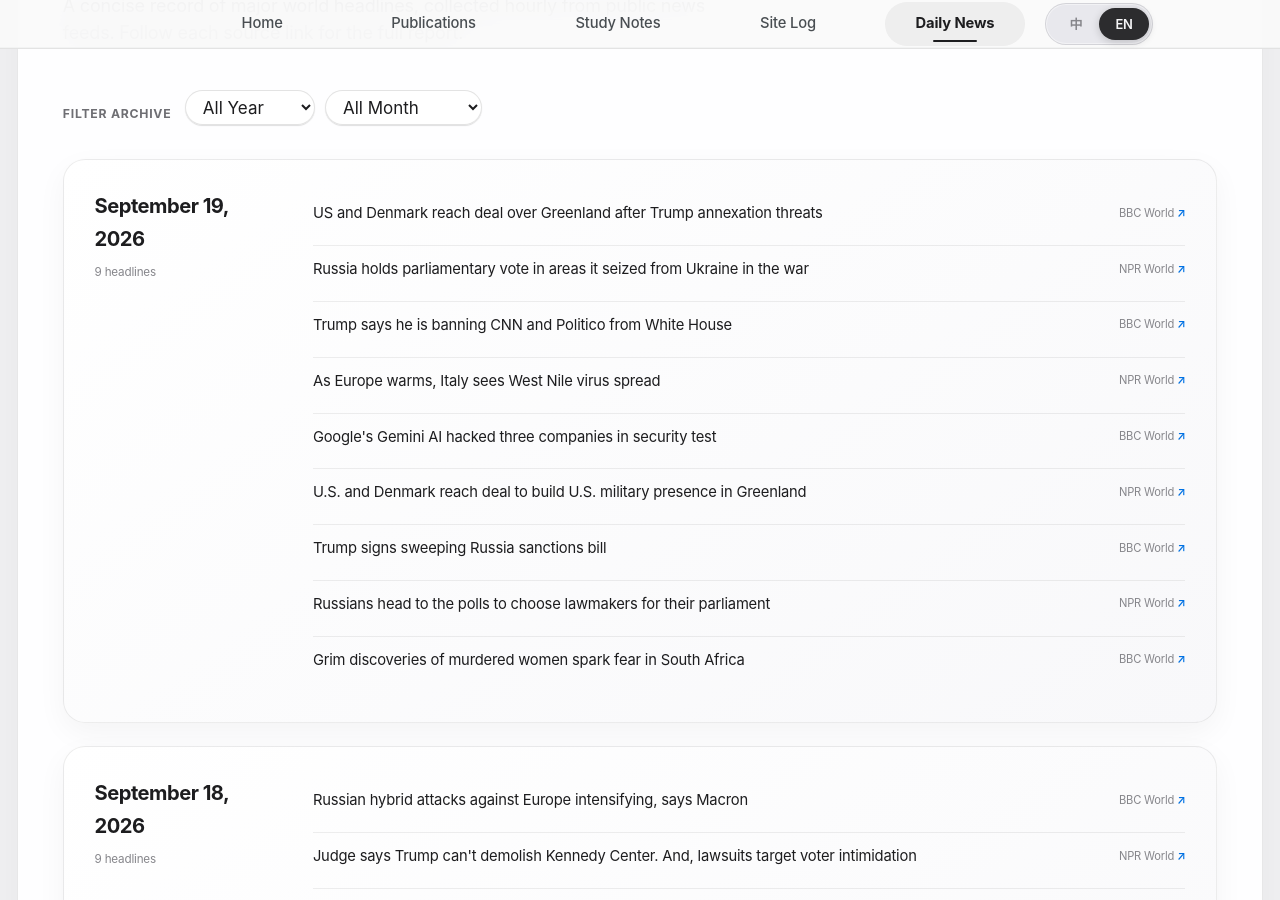
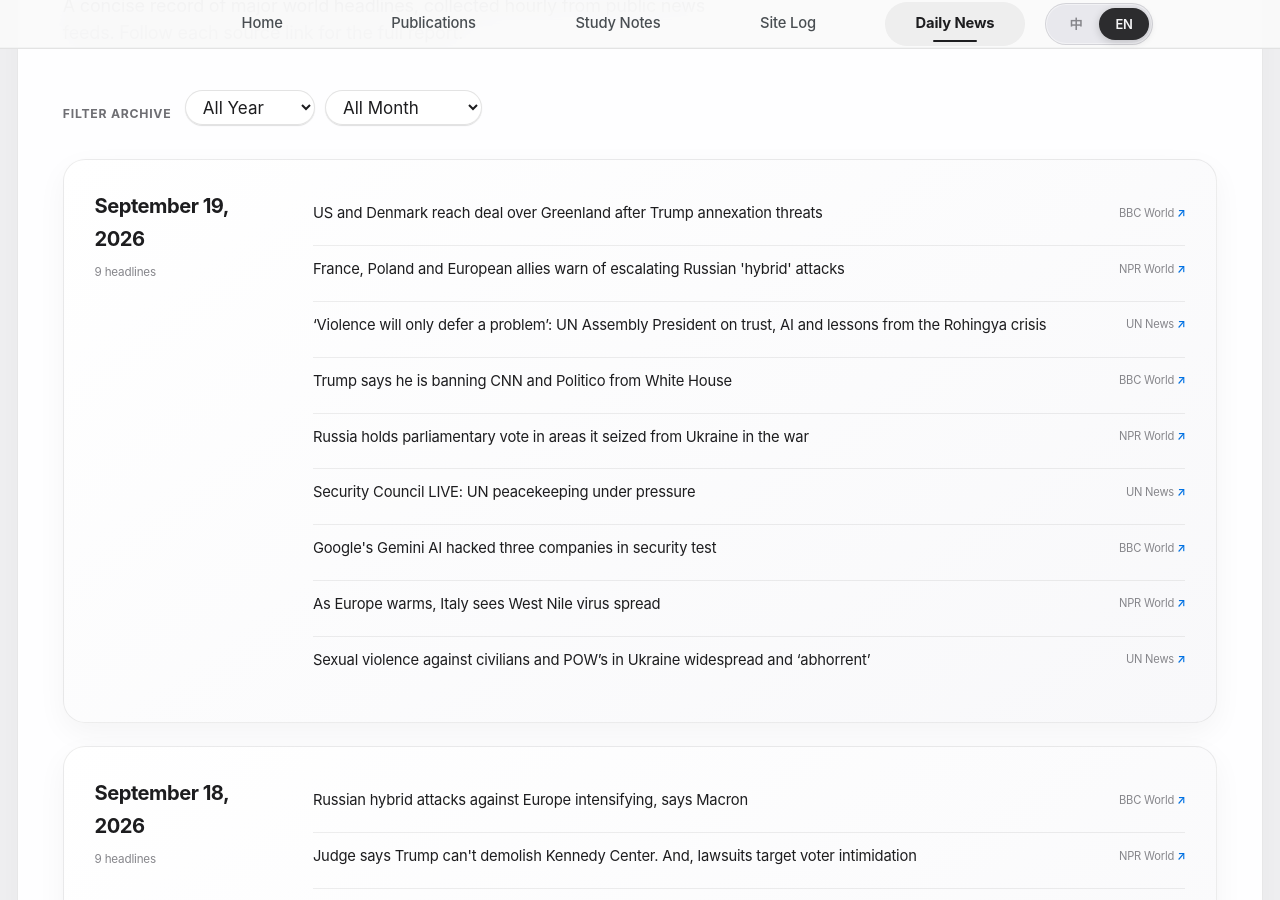
Before and after one commit to HaoxiangLuo/HaoxiangLuo.github.io, a Jekyll site: the page built from _pages/daily-news.html, in a window 1280 px wide and 900 px high, scrolled down 241 px. Built offline with Jekyll 4.4.1, drawn with Linux system fonts in a browser that asks for light colours; a style sheet for code colours, icons or effects is not loaded.

Commit message:
Update daily news 2026-09-19

```diff
--- a/_data/daily_news.json
+++ b/_data/daily_news.json
@@ -1,5 +1,5 @@
 {
-  "updated_at": "2026-09-19T19:22:20+08:00",
+  "updated_at": "2026-09-19T20:28:17+08:00",
   "days": [
     {
       "date": "2026-09-19",
@@ -11,10 +11,16 @@
           "title_zh": "在特朗普吞并威胁后，美国和丹麦就格陵兰岛达成协议"
         },
         {
-          "title": "Russia holds parliamentary vote in areas it seized from Ukraine in the war",
+          "title": "France, Poland and European allies warn of escalating Russian 'hybrid' attacks",
           "source": "NPR World",
-          "url": "https://www.npr.org/2026/09/19/g-s1-144169/russia-holds-parliamentary-vote-in-areas-it-seized-from-ukraine",
-          "title_zh": "俄罗斯就其在战争中从乌克兰手中夺取的地区举行议会投票"
+          "url": "https://www.npr.org/2026/09/19/nx-s1-5974215/france-poland-and-european-allies-warn-of-escalating-russian-hybrid-attacks",
+          "title_zh": "法国、波兰和欧洲盟友警告俄罗斯“混合”袭击升级"
+        },
+        {
+          "title": "‘Violence will only defer a problem’: UN Assembly President on trust, AI and lessons from the Rohingya crisis",
+          "source": "UN News",
+          "url": "https://news.un.org/feed/view/en/story/2026/09/1168375",
+          "title_zh": "暴力只会推迟问题的解决”：联合国大会主席谈信任、人工智能和罗辛亚危机的教训"
         },
         {
           "title": "Trump says he is banning CNN and Politico from White House",
@@ -23,10 +29,16 @@
           "title_zh": "特朗普表示，他将禁止 CNN 和 Politico 进入白宫"
         },
         {
-          "title": "As Europe warms, Italy sees West Nile virus spread",
+          "title": "Russia holds parliamentary vote in areas it seized from Ukraine in the war",
           "source": "NPR World",
-          "url": "https://www.npr.org/2026/09/19/g-s1-144162/as-europe-warms-italy-sees-west-nile-virus-spread",
-          "title_zh": "随着欧洲变暖，意大利看到西尼罗河病毒传播"
+          "url": "https://www.npr.org/2026/09/19/g-s1-144169/russia-holds-parliamentary-vote-in-areas-it-seized-from-ukraine",
+          "title_zh": "俄罗斯就其在战争中从乌克兰手中夺取的地区举行议会投票"
+        },
+        {
+          "title": "Security Council LIVE: UN peacekeeping under pressure",
+          "source": "UN News",
+          "url": "https://news.un.org/feed/view/en/story/2026/09/1168376",
+          "title_zh": "安理会直播：联合国维和行动面临压力"
         },
         {
           "title": "Google's Gemini AI hacked three companies in security test",
@@ -35,28 +47,16 @@
           "title_zh": "谷歌Gemini AI在安全测试中入侵了三家公司"
         },
         {
-          "title": "U.S. and Denmark reach deal to build U.S. military presence in Greenland",
+          "title": "As Europe warms, Italy sees West Nile virus spread",
           "source": "NPR World",
-          "url": "https://www.npr.org/2026/09/19/g-s1-144158/us-and-denmark-reach-deal",
-          "title_zh": "美国和丹麦达成协议，在格陵兰岛建立美国军事存在"
+          "url": "https://www.npr.org/2026/09/19/g-s1-144162/as-europe-warms-italy-sees-west-nile-virus-spread",
+          "title_zh": "随着欧洲变暖，意大利看到西尼罗河病毒传播"
         },
         {
-          "title": "Trump signs sweeping Russia sanctions bill",
-          "source": "BBC World",
-          "url": "https://www.bbc.co.uk/news/articles/cqvgy34ndj4eo?at_medium=RSS&at_campaign=rss",
-          "title_zh": "特朗普签署全面制裁俄罗斯法案"
-        },
-        {
-          "title": "Russians head to the polls to choose lawmakers for their parliament",
-          "source": "NPR World",
-          "url": "https://www.npr.org/2026/09/18/nx-s1-5973249/russians-head-to-the-polls-to-choose-lawmakers-for-their-parliament",
-          "title_zh": "俄罗斯人前往投票站选举议会议员"
-        },
-        {
-          "title": "Grim discoveries of murdered women spark fear in South Africa",
-          "source": "BBC World",
-          "url": "https://www.bbc.co.uk/news/articles/cjkg71e67k17o?at_medium=RSS&at_campaign=rss",
-          "title_zh": "被谋杀妇女的可怕发现在南非引发恐惧"
+          "title": "Sexual violence against civilians and POW’s in Ukraine widespread and ‘abhorrent’",
+          "source": "UN News",
+          "url": "https://news.un.org/feed/view/en/story/2026/09/1168374",
+          "title_zh": "乌克兰针对平民和战俘的性暴力现象普遍且“令人憎恶"
         }
       ]
     },
```
